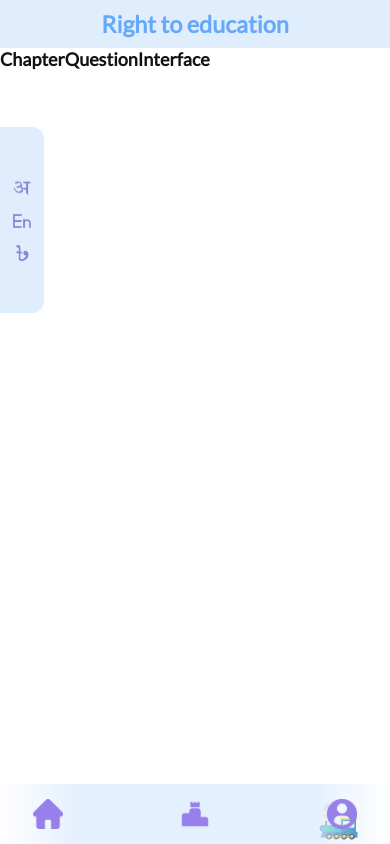
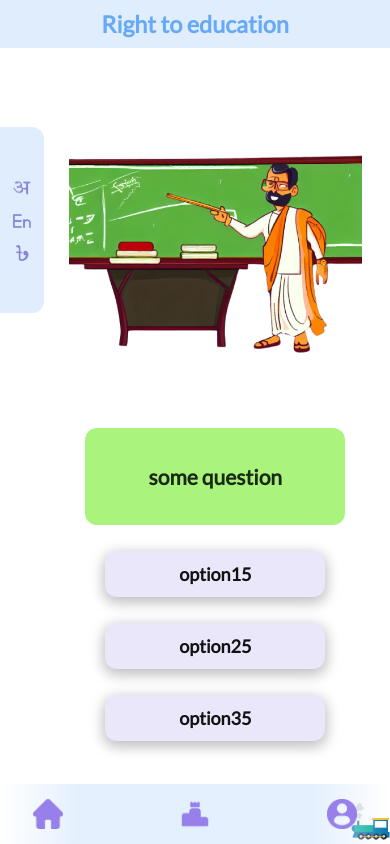
Before and after one commit to legalities/legalities, a React (Create React App) app: page /chapter/3 in a window 390 px wide. Built offline with nearby package versions, Linux system fonts and the light colour scheme.

Commit message:
add chapter func

```diff
--- a/src/App.js
+++ b/src/App.js
@@ -13,6 +13,7 @@ import Home from "./Pages/Home/Home.tsx";
 import Welcome from "./Pages/login/Welcome.js";
 import { BrowserRouter as Router, Routes, Route } from 'react-router-dom';
 import ChapterDefault from "./Pages/Chapters/ChapterDefault";
+import ProgressPage from "./Pages/PregressPage"
 
 function App() {
   return (
@@ -23,6 +24,7 @@ function App() {
           <Route path="/" element={<Welcome />} />
           <Route path="/Landing" element={<Home />} />
           <Route path="/chapter/:id" element={<ChapterDefault />} />
+          <Route path="/leaderboard" element={<ProgressPage />} />
         </Routes>
       </div>
     </Router>
--- a/src/Components/ChapterQuestionInterface.jsx
+++ b/src/Components/ChapterQuestionInterface.jsx
@@ -1,9 +1,52 @@
-import React from 'react'
+import React, { useState } from 'react'
+import "../styles/chapter.scss"
+import classRoom from "../Assets/images/classroom.png"
+import questiondata from "../Data/Questions.json"
 
-export default function ChapterQuestionInterface() {
+export default function ChapterQuestionInterface(props) {
+
+    let chapid = props.chapterId-1
+    const [currQuestion, setCuestionNum] = useState(0)
+    // console.log(questiondata)
+
+
+    let currChapterQiestions = questiondata.chapters[chapid].questions
+
+    function getchapterOptions() {
+        let result = questiondata.chapters[chapid].questions[currQuestion].options
+        return result
+    }
+
+    function options() {
+        let resultcomponent = []
+        let chapteroptions = getchapterOptions()
+
+        chapteroptions.forEach((option) => {
+            resultcomponent.push(<div onClick={() => {
+                setCuestionNum(currQuestion + 1)
+            }} className='option'>
+                {option}
+            </div>)
+        })
+
+        return resultcomponent
+    }
+
     return (
-        <div>
-            ChapterQuestionInterface
+        <div id="ChapterQuestionInterface">
+            <div className='QuestionContainer'>
+                <div className='question'>
+                    <h3>{currChapterQiestions[currQuestion].question}</h3>
+                    {/* <h3>{questiondata.chapters[chapid].questions[currQuestion]}</h3> */}
+                </div>
+                <div className='options'>
+                    {options()}
+                </div>
+
+            </div>
+            <div className='questionsImg'>
+                <img alt="" src={classRoom} />
+            </div>
         </div>
     )
 }
--- a/src/Components/Navbar.jsx
+++ b/src/Components/Navbar.jsx
@@ -6,8 +6,8 @@ export default function Navbar() {
     return (
         <div id="navbar">
             <div id="navlinks">
-                <Link to='#'><div className="navlink"></div></Link>
-                <Link to='#'><div className="navlink"></div></Link>
+                <Link to='/Landing'><div className="navlink"></div></Link>
+                <Link to='/leaderboard'><div className="navlink"></div></Link>
                 <Link to='#'><div className="navlink"></div></Link>
             </div>
         </div>
--- /dev/null
+++ b/src/Data/Questions.json
@@ -0,0 +1,127 @@
+{
+    "chapters": [
+        {
+            "id": 1,
+            "name": "Right To equality",
+            "color": "blue",
+            "questions": [
+                {
+                    "question": "some question",
+                    "options": [
+                        "option10",
+                        "option20",
+                        "option30"
+                    ],
+                    "correct": 1
+                },
+                {
+                    "question": "some question",
+                    "options": [
+                        "option11",
+                        "option21",
+                        "option31"
+                    ],
+                    "correct": 1
+                },
+                {
+                    "question": "some question",
+                    "options": [
+                        "option12",
+                        "option22",
+                        "option32"
+                    ],
+                    "correct": 1
+                },
+                {
+                    "question": "some question",
+                    "options": [
+                        "option13",
+                        "option23",
+                        "option33"
+                    ],
+                    "correct": 1
+                }
+            ]
+        },
+        {
+            "id": 2,
+            "name": "Right to Freedom",
+            "color": "blue",
+            "questions": [
+                {
+                    "question": "some question",
+                    "options": [
+                        "option14",
+                        "option24",
+                        "option34"
+                    ],
+                    "correct": 1
+                }
+            ]
+        },
+        {
+            "id": 3,
+            "name": "Right against exploitation",
+            "color": "blue",
+            "questions": [
+                {
+                    "question": "some question",
+                    "options": [
+                        "option15",
+                        "option25",
+                        "option35"
+                    ],
+                    "correct": 1
+                }
+            ]
+        },
+        {
+            "id": 4,
+            "name": "Right To freedom of Religon",
+            "color": "blue",
+            "questions": [
+                {
+                    "question": "some question",
+                    "options": [
+                        "option16",
+                        "option26",
+                        "option36"
+                    ],
+                    "correct": 1
+                }
+            ]
+        },
+        {
+            "id": 5,
+            "name": "Cultural and educational rights",
+            "color": "blue",
+            "questions": [
+                {
+                    "question": "some question",
+                    "options": [
+                        "option17",
+                        "option27",
+                        "option37"
+                    ],
+                    "correct": 1
+                }
+            ]
+        },
+        {
+            "id": 6,
+            "name": "Right to constitutional remedies",
+            "color": "blue",
+            "questions": [
+                {
+                    "question": "some question",
+                    "options": [
+                        "option18",
+                        "option28",
+                        "option38"
+                    ],
+                    "correct": 1
+                }
+            ]
+        }
+    ]
+}
--- a/src/Pages/Chapters/ChapterDefault.jsx
+++ b/src/Pages/Chapters/ChapterDefault.jsx
@@ -11,7 +11,7 @@ export default function ChapterDefault() {
 
   const { id } = useParams()
 
-  console.log("id : ", id)
+  let chapterId = id;
 
   return (
     <div id='ChapterDefault' >
@@ -20,7 +20,7 @@ export default function ChapterDefault() {
         <ChapterLeftBar />
       </div>
       <div>
-        <ChapterQuestionInterface />
+        <ChapterQuestionInterface chapterId={chapterId} />
       </div>
       <div className="train-container">
         <img alt="" src={train} className='chapter-pg-train' />
--- /dev/null
+++ b/src/Pages/PregressPage.jsx
@@ -0,0 +1,9 @@
+import React from "react";
+
+function ProgressPage() {
+    return <div className="ProgressPage">
+        Progress
+    </div>;
+}
+
+export default ProgressPage;
--- a/src/styles/chapter.scss
+++ b/src/styles/chapter.scss
@@ -1,6 +1,6 @@
 #ChapterDefault {
-    .train-container{
-        position: absolute;
+    .train-container {
+        position: fixed;
         width: 100vw;
         bottom: 0;
         overflow: hidden;
@@ -17,24 +17,15 @@
 
 @keyframes moveTrain {
     from {
-        left:100vw;
-        right: 0;
+        left: 100vw;
+        right: auto;
         transform: scaleX(1);
     }
-    50% {
-        right: 100vw;
-        left: 0;
+
+    to {
+        right: 110vw;
+        left: -10vw;
         transform: scaleX(1);
-    }
-    51% {
-        right: 100vw;
-        left: 0;
-        transform: scaleX(-1);
-    }
-    to {
-        right: 0;
-        left: 100vw;
-        transform: scaleX(-1);
     }
 }
 
@@ -65,9 +56,72 @@
     img:hover {
         transform: scale(0.9) translateX(5px);
     }
+
     img {
         transition: 0.5s;
         position: relative;
         width: min(30px, 5vw);
     }
 }
+
+#ChapterQuestionInterface {
+    width: 90%;
+    max-width: 1300px;
+    margin-inline: auto;
+    margin-top: 2em;
+    display: flex;
+    align-items: center;
+    padding: min(12px, 3vw);
+    border-radius: 15px;
+    justify-content: space-around;
+    gap: 12px;
+
+
+    .QuestionContainer {
+        width: 85%;
+        max-width: min(100%, 550px);
+        text-align: center;
+
+        .question {
+            color: #192914;
+            padding: 2em;
+            border-radius: 12px;
+            background: #aaf37c;
+        }
+
+        .options {
+
+            .option:hover {
+                transform: scale(1.1);
+                background: rgba(255, 255, 255, 0.192);
+            }
+
+            .option {
+                padding: 12px 1.3em;
+                border-radius: 12px;
+                background: #EBE7FB;
+                box-shadow: 0px 4px 13px 2px rgba(0, 0, 0, 0.25);
+                margin-inline: auto;
+                margin-top: 10%;
+                margin-bottom: 10%;
+                max-width: 220px;
+                transition: 0.5s;
+            }
+        }
+    }
+
+    .questionsImg > img,
+    .questionsImg {
+        max-width: min(100%, 75vw);
+    }
+}
+
+@media only screen and (max-width: 600px) {
+    #ChapterQuestionInterface {
+        margin: 2em 10px 2em 13vw;
+        width: calc(87vw - 10px);
+        flex-direction: column-reverse;
+        gap: 2em;
+    }
+
+}
```
Also changed, not shown: src/Components/SampleComponent.js (deleted, +0 -7 lines), src/Pages/Home/ChapterCard.tsx (+25 -26 lines), src/Assets/images/classroom.png (added).
